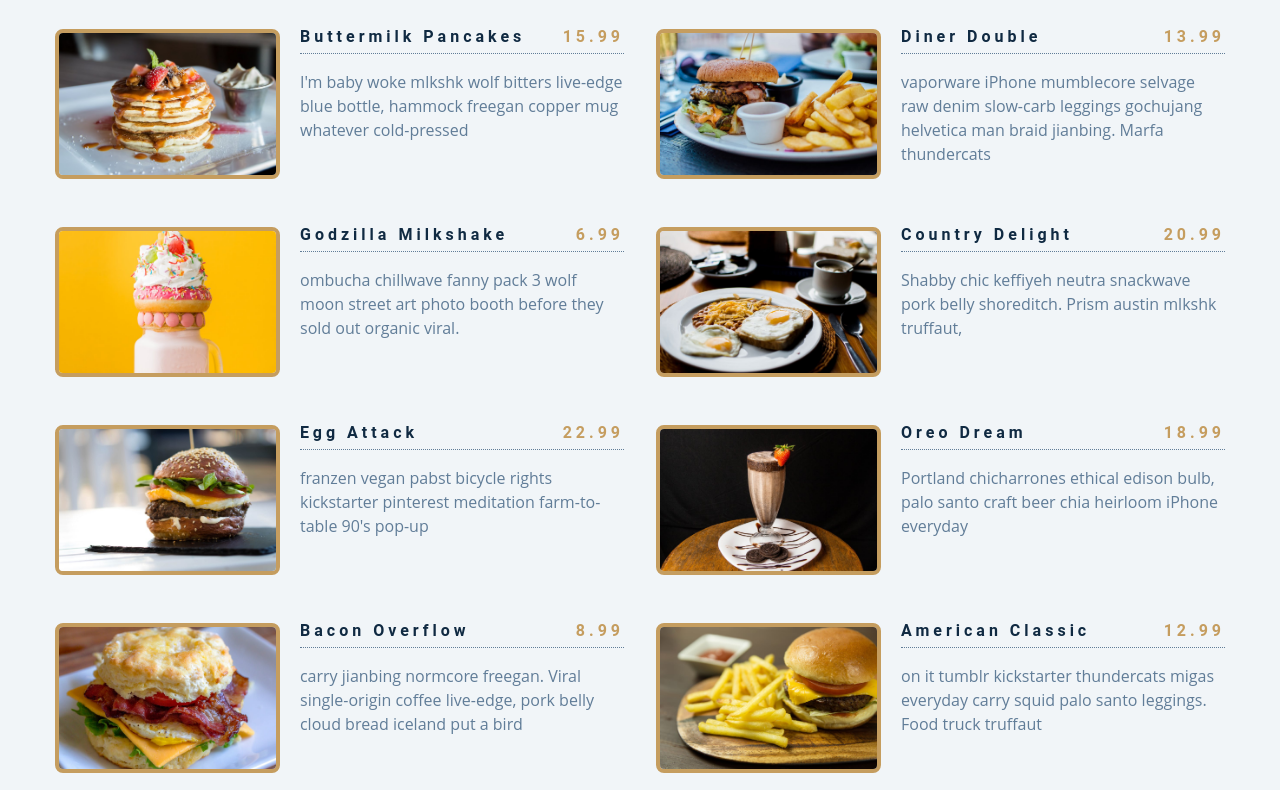
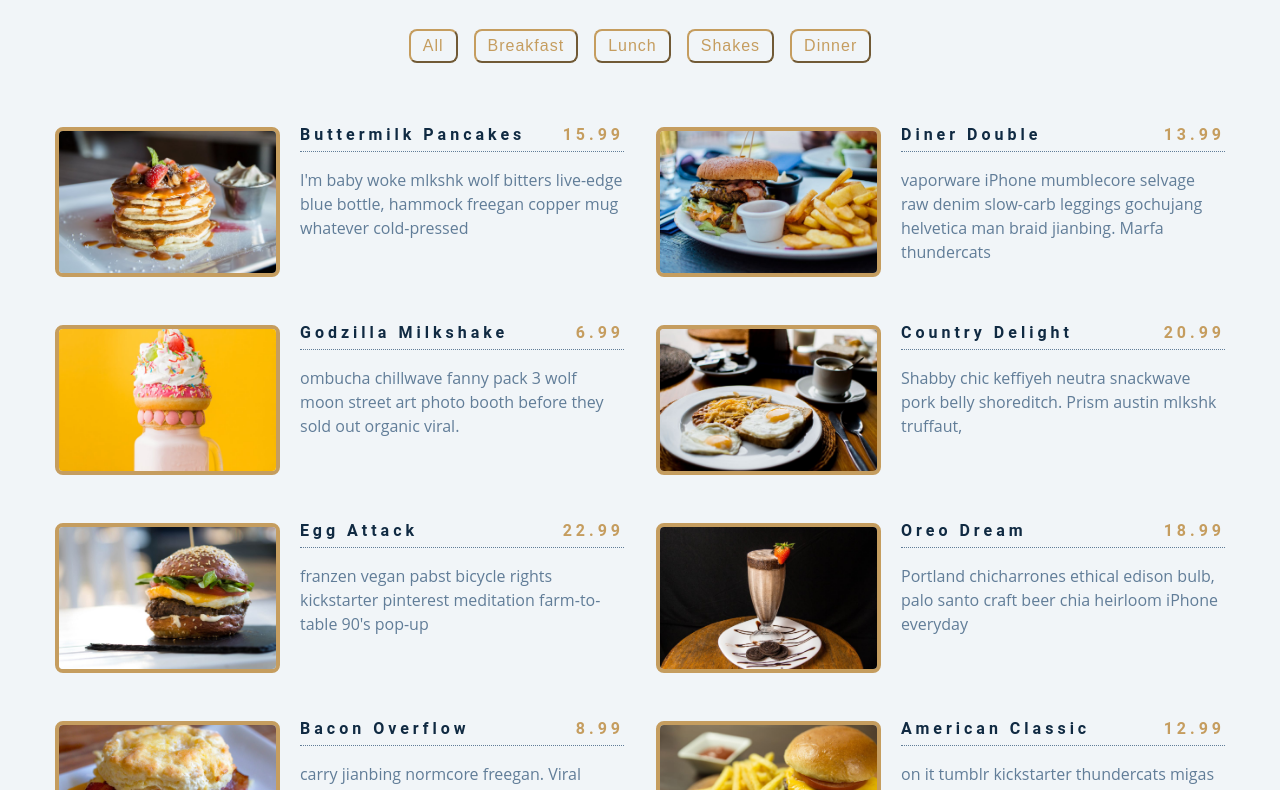
Before and after one commit to nanceed/menu-project, a plain HTML site: page index.html in a window 1280 px wide. Shown: the part 139-929 px from the top of the page. Drawn offline with Linux system fonts and the light colour scheme.

Commit message:
Updated functionality and fixed typo in html

```diff
--- a/app.js
+++ b/app.js
@@ -1,8 +1,6 @@
 // get only unique categories - HARDEST ONE
 // iterate over categories return buttons
 // make sure to select buttons when they are available
-
-
 
 
 // items
@@ -90,31 +88,13 @@ const menu = [
 ];
 
 const sectionCenter = document.querySelector(".section-center");
-const filterBtns = document.querySelectorAll(".filter-btn");
+const container = document.querySelector(".btn-container");
+
 
 //load items
 window.addEventListener("DOMContentLoaded", function () {
     displayMenuItems(menu);
-
-});
-//filter items
-filterBtns.forEach(function (btn) {
-    btn.addEventListener('click', function (e) {
-        //console.log(e.currentTarget.dataset.id);
-        const category = e.currentTarget.dataset.id;
-        const menuCategory = menu.filter(function (menuItem) {
-            //console.log(menuItem.category);
-            if (menuItem.category === category) {
-                return menuItem
-        }
-        });
-        //console.log(menuCategory);
-        if (category === "all") {
-            displayMenuItems(menu)
-        } else {
-            displayMenuItems(menuCategory);
-        }
-    });
+    displayMenuButtons();
 });
 
 function displayMenuItems(menuItems) {
@@ -139,3 +119,45 @@ function displayMenuItems(menuItems) {
 
     sectionCenter.innerHTML = displayMenu;
 }
+
+function displayMenuButtons() {
+    //const categories = menu.map(function (item) {
+        //return item.category
+    const categories = menu.reduce(function (values, item) {
+        if (!values.includes(item.category)) {
+            values.push(item.category);
+        }
+        return values
+    },
+        ["all"]
+    );
+    //console.log(categories);
+    const categoryBtns = categories.map(function (category) {
+        return `<button class="filter-btn" type="button" data-id=${category}>${category}</button>`;
+    })
+        .join("");
+    //console.log(categoryBtns);
+    container.innerHTML = categoryBtns;
+    const filterBtns = document.querySelectorAll(".filter-btn");
+
+//filter items
+filterBtns.forEach(function (btn) {
+    btn.addEventListener('click', function (e) {
+        //console.log(e.currentTarget.dataset.id);
+        const category = e.currentTarget.dataset.id;
+        const menuCategory = menu.filter(function (menuItem) {
+            //console.log(menuItem.category);
+            if (menuItem.category === category) {
+                return menuItem
+        }
+        });
+        //console.log(menuCategory);
+        if (category === "all") {
+            displayMenuItems(menu)
+        } else {
+            displayMenuItems(menuCategory);
+        }
+    });
+});
+
+}
--- a/index.html
+++ b/index.html
@@ -16,12 +16,12 @@
         </div>
     </div>
     <!--filter buttons-->
-   <!--<div class="btn-container">
-        <button class="filter-btn" type="button" data-id="all">all</button>
+   <div class="btn-container">
+        <!--<button class="filter-btn" type="button" data-id="all">all</button>
         <button class="filter-btn" type="button" data-id="breakfast">breakfast</button>
         <button class="filter-btn" type="button" data-id="lunch">lunch</button>
-        <button class="filter-btn" type="button" data-id="shakes">shakes</button>
-    </div>-->
+        <button class="filter-btn" type="button" data-id="shakes">shakes</button>-->
+    </div>
     <!--menu items-->
     <div class="section-center">
        <!--single items-->
```
